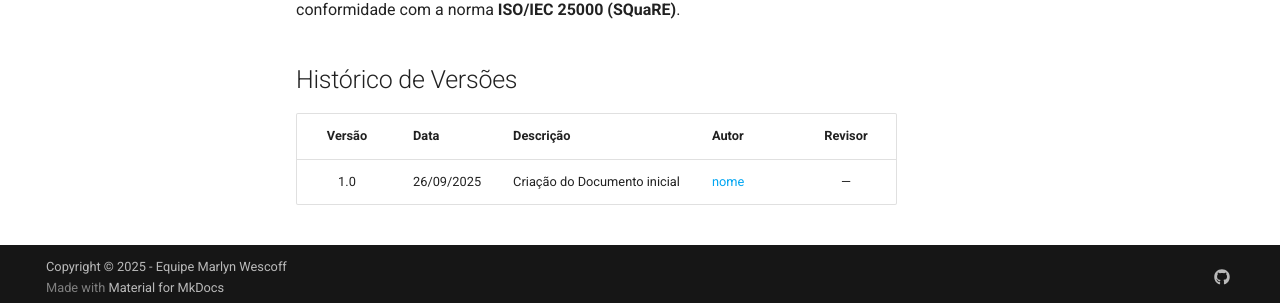
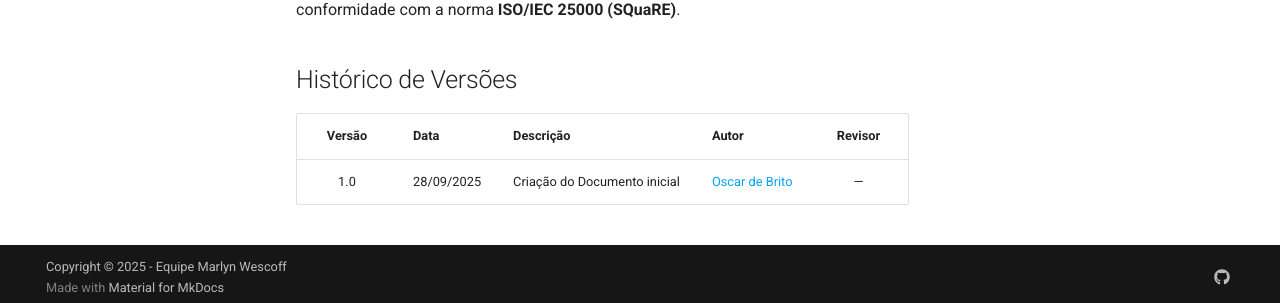
Before and after one commit to FCTE-Qualidade-de-Software-1/2025-2_T01_MARLYN-WESCOFF, an MkDocs documentation site: the page built from docs/Fase01/criterio1.md, in a window 1280 px wide and 973 px high. Shown: the part 663-966 px from the top of the window. Built offline with MkDocs 1.6.1 and Material for MkDocs 9.7.7, drawn with Linux system fonts in a browser that asks for light colours; comment, search, counter and statistics services are not loaded; the version menu is left out.

Commit message:
Atualiza criterio 1

```diff
--- a/docs/Fase01/criterio1.md
+++ b/docs/Fase01/criterio1.md
@@ -17,4 +17,4 @@ Essa etapa estabelece as bases conceituais e práticas que nortearão as fases f
 
 | Versão | Data       | Descrição                         | Autor                                | Revisor |
 |:------:|:----------|:----------------------------------|:-------------------------------------|:-------:|
-| 1.0    | 26/09/2025 | Criação do Documento inicial      | [nome](https://github.com/github)    |   —     |
+| 1.0    | 28/09/2025 | Criação do Documento inicial      | [Oscar de Brito](https://github.com/OscarDeBrito)    |   —     |
```
